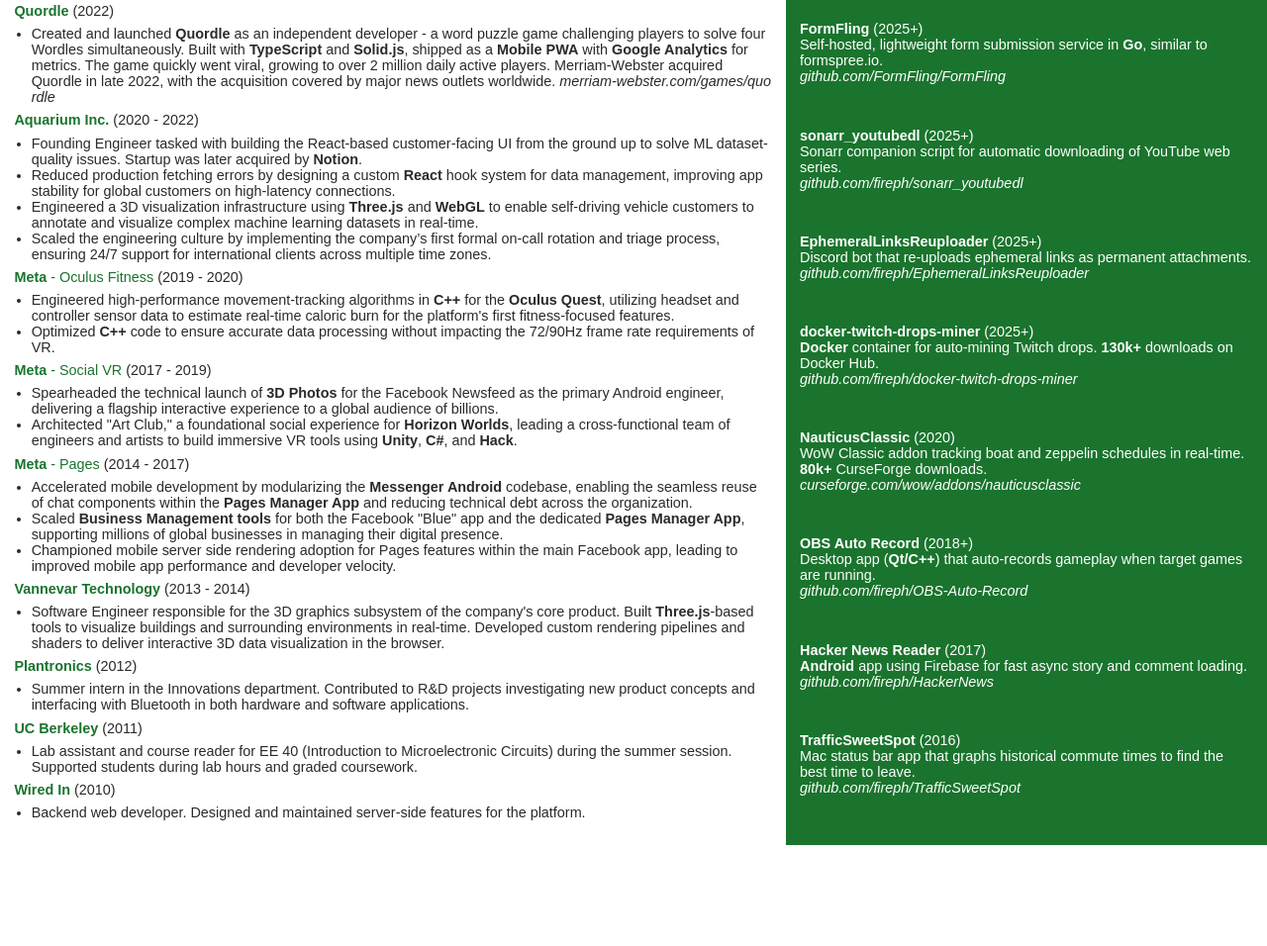
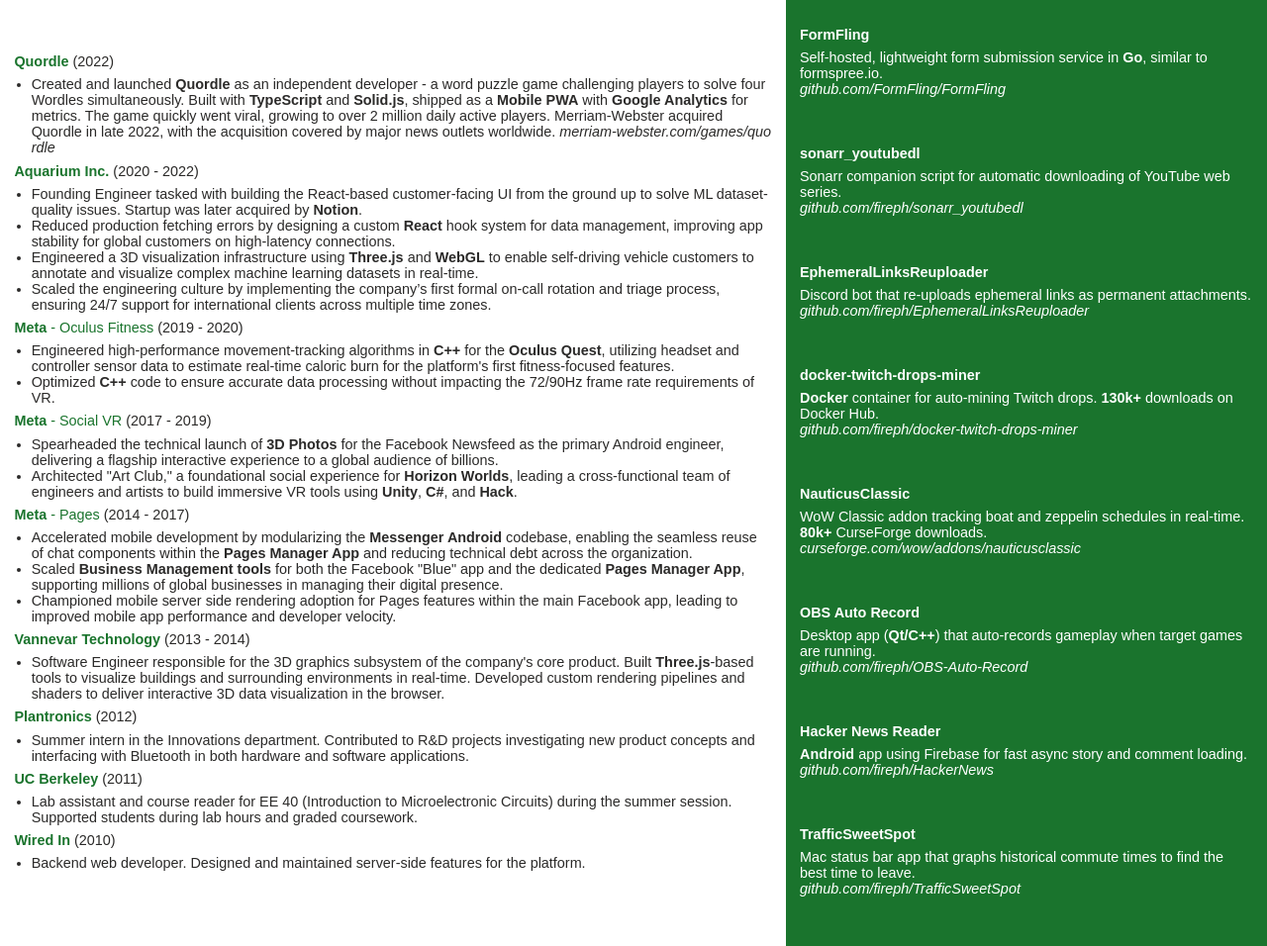
Before and after one commit to fireph/personal_website2, a website: page public/resume/index.html in a window 1280 px wide. Shown: the part 353-1309 px from the top of the page at 99% size. Before the commit the page ends 1207 px from the top, so only its background shows below. Drawn offline with Linux system fonts and the light colour scheme.

Commit message:
get rid of dates on projects and line height the project titles

```diff
--- a/public/resume/index.html
+++ b/public/resume/index.html
@@ -104,6 +104,10 @@
       table.resume .projects-content p {
         margin-top: 3em;
         margin-bottom: 3em;
+      }
+
+      table.resume .projects-content .content-title {
+        line-height: 2em;
       }
     </style>
   </head>
@@ -371,7 +375,7 @@
         </td>
         <td class="green-background projects-content">
           <p>
-            <span class="content-title"><b>FormFling</b> (2025+)</span
+            <span class="content-title"><b>FormFling</b></span
             ><br />Self-hosted, lightweight form submission service in
             <b>Go</b>, similar to formspree.io.<br />
             <a target="_blank" href="https://github.com/FormFling/FormFling"
@@ -379,7 +383,7 @@
             >
           </p>
           <p>
-            <span class="content-title"><b>sonarr_youtubedl</b> (2025+)</span
+            <span class="content-title"><b>sonarr_youtubedl</b></span
             ><br />Sonarr companion script for automatic downloading of YouTube
             web series.<br />
             <a target="_blank" href="https://github.com/fireph/sonarr_youtubedl"
@@ -387,8 +391,7 @@
             >
           </p>
           <p>
-            <span class="content-title"
-              ><b>EphemeralLinksReuploader</b> (2025+)</span
+            <span class="content-title"><b>EphemeralLinksReuploader</b></span
             ><br />Discord bot that re-uploads ephemeral links as permanent
             attachments.<br />
             <a
@@ -398,8 +401,7 @@
             >
           </p>
           <p>
-            <span class="content-title"
-              ><b>docker-twitch-drops-miner</b> (2025+)</span
+            <span class="content-title"><b>docker-twitch-drops-miner</b></span
             ><br /><b>Docker</b> container for auto-mining Twitch drops.
             <b>130k+</b> downloads on Docker Hub.<br />
             <a
@@ -409,7 +411,7 @@
             >
           </p>
           <p>
-            <span class="content-title"><b>NauticusClassic</b> (2020)</span
+            <span class="content-title"><b>NauticusClassic</b></b></span
             ><br />WoW Classic addon tracking boat and zeppelin schedules in
             real-time. <b>80k+</b> CurseForge downloads.<br />
             <a
@@ -419,7 +421,7 @@
             >
           </p>
           <p>
-            <span class="content-title"><b>OBS Auto Record</b> (2018+)</span
+            <span class="content-title"><b>OBS Auto Record</b></span
             ><br />Desktop app (<b>Qt/C++</b>) that auto-records gameplay when
             target games are running.<br />
             <a target="_blank" href="https://github.com/fireph/OBS-Auto-Record"
@@ -427,7 +429,7 @@
             >
           </p>
           <p>
-            <span class="content-title"><b>Hacker News Reader</b> (2017)</span
+            <span class="content-title"><b>Hacker News Reader</b></span
             ><br /><b>Android</b> app using Firebase for fast async story and
             comment loading.<br />
             <a target="_blank" href="https://github.com/fireph/HackerNews"
@@ -435,7 +437,7 @@
             >
           </p>
           <p>
-            <span class="content-title"><b>TrafficSweetSpot</b> (2016)</span
+            <span class="content-title"><b>TrafficSweetSpot</b></span
             ><br />Mac status bar app that graphs historical commute times to
             find the best time to leave.<br />
             <a target="_blank" href="https://github.com/fireph/TrafficSweetSpot"
```
